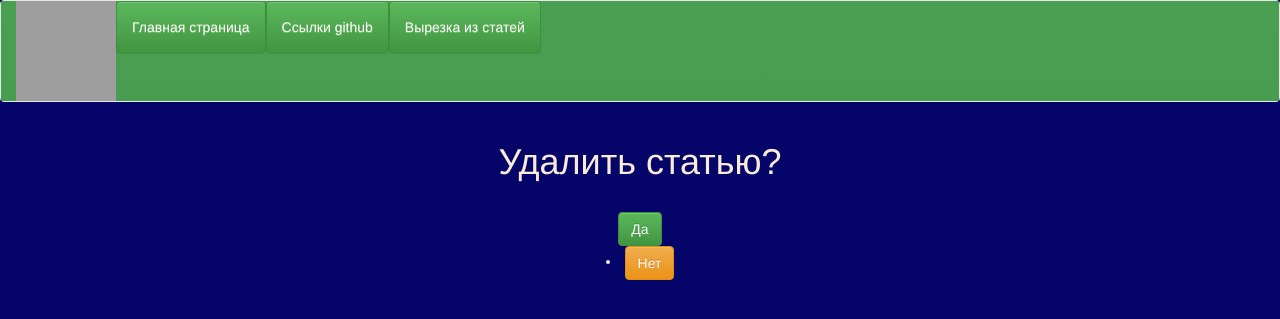
After one commit to richard-tanakov/MySite, a Django app: template MySiteD/news/templates/news/news_delete.html in a window 1280 px wide. The commit adds this page. Shown: the top 319 px of the page. Run offline with Django 5.2, Linux system fonts and the light colour scheme; the template is opened without the code that fills it, so the values that code supplies are empty; some libraries are stand-ins or nearby versions; grey boxes are pictures that could not be loaded.

Commit message:
Пробо использования bootstrap вместо изначального css

```diff
--- a/MySiteD/main/static/main/css/main.css
+++ b/MySiteD/main/static/main/css/main1.css
@@ -1,4 +1,4 @@
-body {
+ {
     background: #2c2c2c;
 }
 
--- a/MySiteD/main/templates/main/base.html
+++ b/MySiteD/main/templates/main/base.html
@@ -6,38 +6,67 @@
     <meta charset="UTF-8">
     <meta name="viewport" content="width=device-width, initial-scale=1.0">
     <title>{%block title%}{%endblock%}</title>
-    <link rel="stylesheet" href="https://cdn.jsdelivr.net/npm/bootstrap@5.3.2/dist/css/bootstrap.min.css">
-    <link rel="stylesheet" href="{% static 'main/css/main.css'%}">
-    <link rel="stylesheet" href="https://use.fontawesome.com/releases/v6.5.0/css/all.css">
+    <meta name="viewport" content="width=device-width, initial-scale=1">
+    <!-- Latest compiled and minified CSS -->
+    <link rel="stylesheet" href="https://maxcdn.bootstrapcdn.com/bootstrap/3.3.7/css/bootstrap.min.css"
+        integrity="sha384-BVYiiSIFeK1dGmJRAkycuHAHRg32OmUcww7on3RYdg4Va+PmSTsz/K68vbdEjh4u" crossorigin="anonymous">
 
+    <!-- Optional theme -->
+    <link rel="stylesheet" href="https://maxcdn.bootstrapcdn.com/bootstrap/3.3.7/css/bootstrap-theme.min.css"
+        integrity="sha384-rHyoN1iRsVXV4nD0JutlnGaslCJuC7uwjduW9SVrLvRYooPp2bWYgmgJQIXwl/Sp" crossorigin="anonymous">
+
+    <!-- Latest compiled and minified JavaScript -->
+    <script src="https://maxcdn.bootstrapcdn.com/bootstrap/3.3.7/js/bootstrap.min.js"
+        integrity="sha384-Tc5IQib027qvyjSMfHjOMaLkfuWVxZxUPnCJA7l2mCWNIpG9mGCD8wGNIcPD7Txa"
+        crossorigin="anonymous"></script>
 </head>
 
-<body>
-    <aside>
-        <img src="{% static 'main/img/sova.png'%}" alt="Лого">
-        <snap class="logo">Портфолио</snap>
-        <h3>Навигация</h3>
-        <ul>
-            <a href=" {% url 'home' %}">
-                <li><i class=" fa-solid fa-house"></i>Главная</li>
-            </a>
-            <a href="{% url 'git'%}">
-                <li><i class="fa-solid fa-id-card"></i>Ссылки на github</li>
-            </a>
-            <a href="{% url 'new_home'%}">
-                <li><i class="fa-solid fa-book-bookmark"></i>Статьи</li>
-            </a>
-            <a href="{% url 'create'%}">
-                <li><button class="button" class="btn btn-default btn-xs"><i class="fa-solid fa-plus"></i>Добавить
-                        запись</button></li> <br>
-            </a>
+<body style="background-color: rgb(5, 5, 105);">
+    <nav class="navbar navbar-default">
+        <div class="container-fluid" style="background-color: rgba(20, 131, 31, 0.77);">
+            <div class="navbar-header">
+                <img height="100" width="100" src="{% static 'main/img/sova.png'%}" alt="Лого">
+            </div>
+            <div style="-webkit-text-fill-color:    rgb(255, 253, 250)">
+                <ul class="nav navbar-nav" >
+                    <li><a href="{%url 'home' %}" type='button' class="btn btn-success">Главная страница</a></li>
+                    <li><a href="{% url 'git'%}" type='button' class="btn btn-success">Ссылки github</a></li>
+                    <li><a href="{% url 'new_home'%}" type='button' class="btn btn-success">Вырезка из статей</a></li>
 
-        </ul>
-    </aside>
+
+                </ul>
+            </div>
+
+        </div>
+
+    </nav>
+
+
+
+
+    <!-- </aside> -->
     <main>
-        {%block content %}{%endblock%}
+        <div class="container-fluid">
+
+
+                    {%block content %}{%endblock%}
+
+
+        </div>
     </main>
+
 </body>
 
 
 </html>
+
+<!-- <ul class="navbar-nav" style="background-color: rgb(46, 198, 148);">
+
+
+
+                <a href="{% url 'create'%}">
+                    <li class="active"><button class="button" class="btn btn-default btn-xs"><i
+                                class="fa-solid fa-plus"></i>Добавить запись</button></li> <br>
+                </a>
+            </ul>
+-->
--- a/MySiteD/main/templates/main/github.html
+++ b/MySiteD/main/templates/main/github.html
@@ -5,7 +5,7 @@ Uniswap
 
 {%block content %}
 
-<div class="features">
+<div class="text-center" style="color: aliceblue;">
     <h1>Первая ссылка на репозиторий сайта.</h1>
     <p> При написании использовал Bootstrap, css, html, Django, Python3</p>
     <a href="https://github.com/richard-tanakov/MySite">Перейти на репозиторий</a>
--- a/MySiteD/main/templates/main/index.html
+++ b/MySiteD/main/templates/main/index.html
@@ -4,7 +4,7 @@ Home
 {%endblock%}
 
     {%block content %}
-    <div class="features">
+        <div class="text-center" style="color: aliceblue;">
             <h1>Главная страница</h1>
             <p>Сайт создан как портфолио. Написан на Django.</p>
             <p> На нём содержиться:Краткая выжимка информация из интересных статей.</p>
--- a/MySiteD/news/templates/news/derail_view.html
+++ b/MySiteD/news/templates/news/derail_view.html
@@ -2,11 +2,13 @@
 {%block title %}
 {{ article.title }}
 {%endblock%}
-
 {% block content %}
-<div class="features">
+<div class="text-center" style="color: aliceblue;">
     <h1>{{ article.title }}</h1><br>
     <p>{{article.data}}</p>
     <p>{{article.full_text}}</p> <br>
+    <a href="{% url 'news-update' article.id%}" class="btn btn-info">Редактировать запись</a>
+    <a href="{% url 'news_delete' article.id%}" class="btn btn-warning">Удалить запись</a>
+
 </div>
 {% endblock %}
--- /dev/null
+++ b/MySiteD/news/templates/news/news_delete.html
@@ -0,0 +1,18 @@
+{%extends 'main/base.html'%}
+{%block title%}
+Удаление записи
+{%endblock%}
+
+{%block content %}
+    <div class="text-center" style="color: antiquewhite;">
+    <h1>Удалить статью?</h1>
+    <div class="features">
+        <form method="post">
+            {% csrf_token %} <br>
+            <button class="btn btn-success" type="submit">Да</button>
+        </form>
+        <li><a href="{% url 'new_home'%}" type='button' class="btn btn-warning">Нет</a></li>
+    </div>
+</div>
+
+{%endblock%}
--- a/MySiteD/news/urls.py
+++ b/MySiteD/news/urls.py
@@ -6,4 +6,5 @@ urlpatterns = [
     path('create', views.create, name='create'),
     path('<int:pk>', views.NewsDetailView.as_view(), name='news-detail'),
     path('<int:pk>/update', views.NewsUpdate.as_view(), name='news-update'),
+    path('<int:pk>/delete', views.NewsDelete.as_view(), name='news_delete'),
 ]
```
Also changed, not shown: MySiteD/news/forms.py (+11 -10 lines), MySiteD/news/templates/news/create.html (+8 -6 lines), MySiteD/news/templates/news/home_news.html (+13 -12 lines), MySiteD/news/views.py (+6 -1 lines), MySiteD/news/models.py (line endings or trailing spaces). Lines whose indentation alone changed are shown as unchanged.
